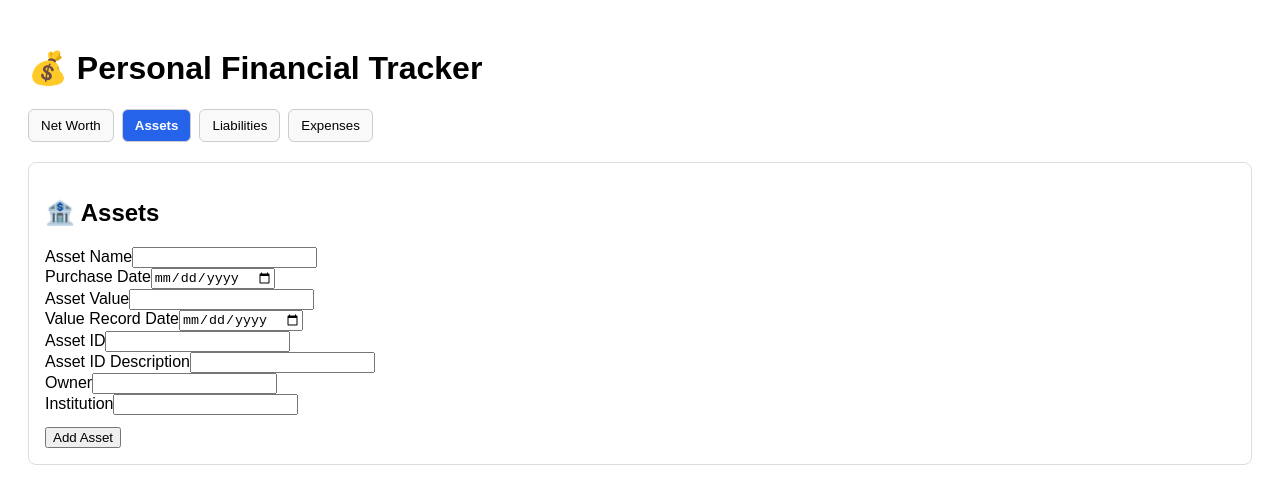
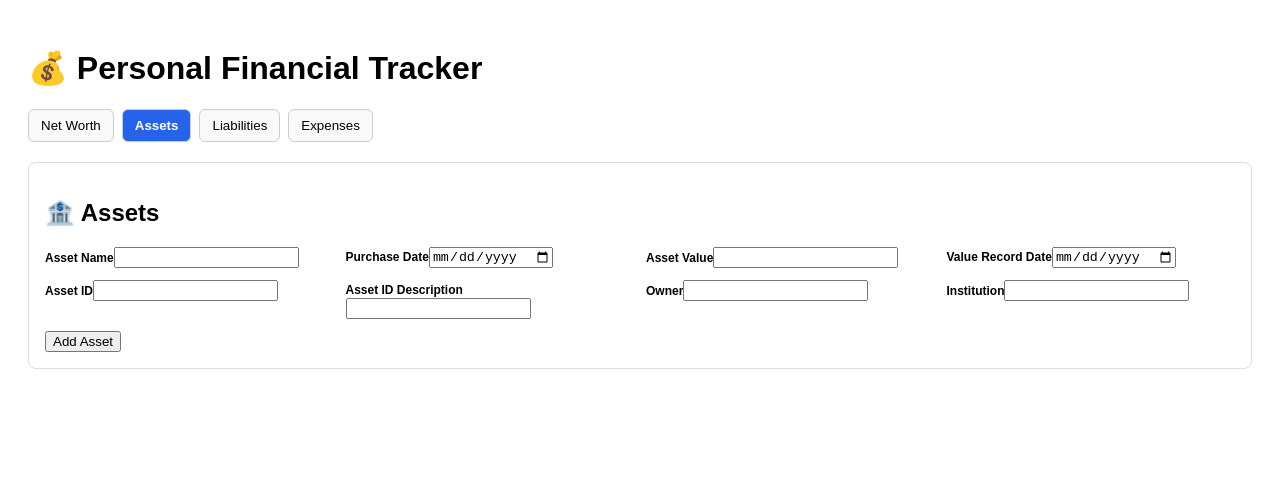
Before and after one commit to pinaki-GH/personal-finance-tracker-test, a Next.js app: page / in a window 1280 px wide. Both pictures are taken after a click on the button "Assets". Shown: the top 504 px of the page. Built offline with nearby package versions, Linux system fonts and the light colour scheme.

Commit message:
Update globals.css

```diff
--- a/styles/globals.css
+++ b/styles/globals.css
@@ -21,3 +21,31 @@ button {
 button {
   transition: background 0.2s ease;
 }
+
+.form-grid {
+  display: grid;
+  grid-template-columns: repeat(4, 1fr);
+  gap: 12px;
+}
+
+.form-grid label {
+  font-size: 12px;
+  font-weight: bold;
+}
+
+.data-table {
+  width: 100%;
+  margin-top: 16px;
+  border-collapse: collapse;
+}
+
+.data-table th,
+.data-table td {
+  border: 1px solid #ddd;
+  padding: 8px;
+  text-align: left;
+}
+
+.data-table th {
+  background: #f1f5f9;
+}
```
